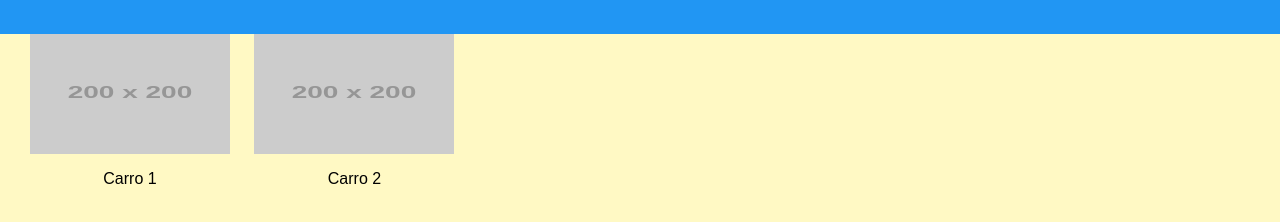
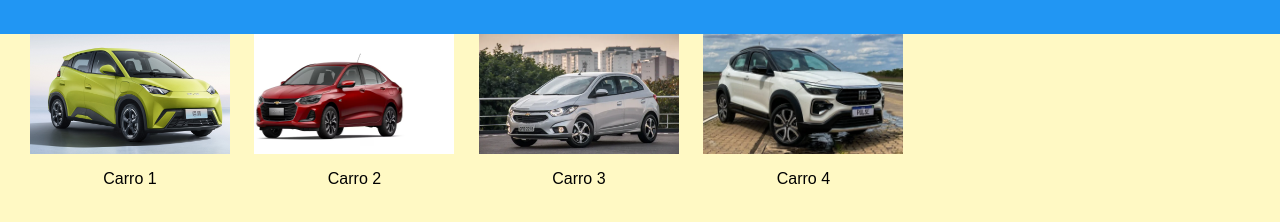
Before and after one commit to santoss67/annaju, a plain HTML site: page veiculos.html in a window 1280 px wide. Shown: the part 76-298 px from the top of the page. Drawn offline with Linux system fonts and the light colour scheme; placeholder pictures from the web are drawn by us.

Commit message:
Update veiculos.html

```diff
--- a/veiculos.html
+++ b/veiculos.html
@@ -9,13 +9,21 @@
   <header><h1>Escolha seu Veículo</h1></header>
   <main>
     <div class="veiculo" onclick="escolherVeiculo('Carro 1')">
-      <img src="https://via.placeholder.com/200" alt="Carro 1">
+      <img src="byd91.png" alt="Carro 1">
       <p>Carro 1</p>
     </div>
     <div class="veiculo" onclick="escolherVeiculo('Carro 2')">
-      <img src="https://via.placeholder.com/200" alt="Carro 2">
+      <img src="onixplus.png" alt="Carro 2">
       <p>Carro 2</p>
     </div>
+    <div class="veiculo" onclick="escolherVeiculo('Carro 3')">
+        <img src="chevrolet.png" alt="Carro 2">
+        <p>Carro 3</p>
+      </div>
+      <div class="veiculo" onclick="escolherVeiculo('Carro 4')">
+        <img src="imagick.png" alt="Carro 2">
+        <p>Carro 4</p>
+      </div>
   </main>
   <script src="script.js"></script>
 </body>
```
